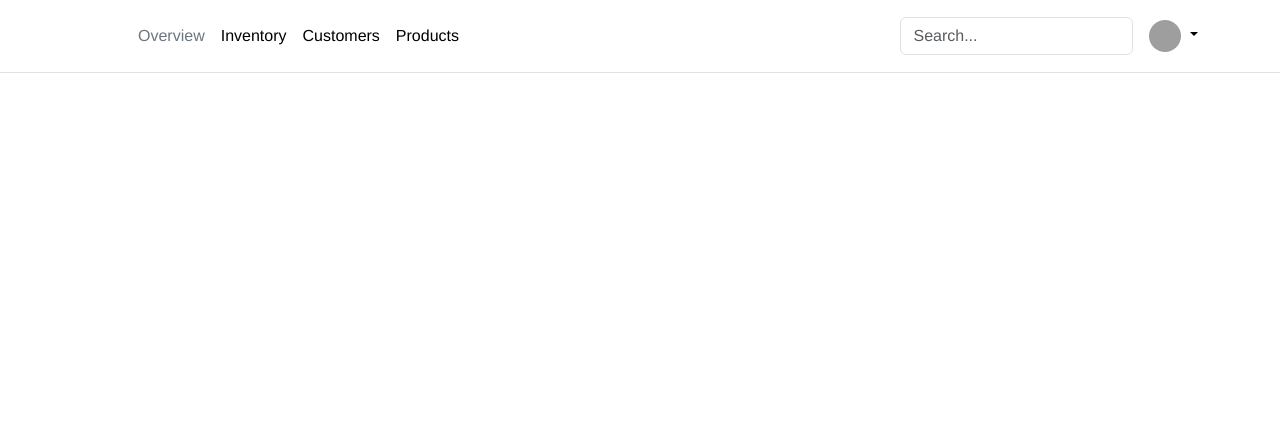
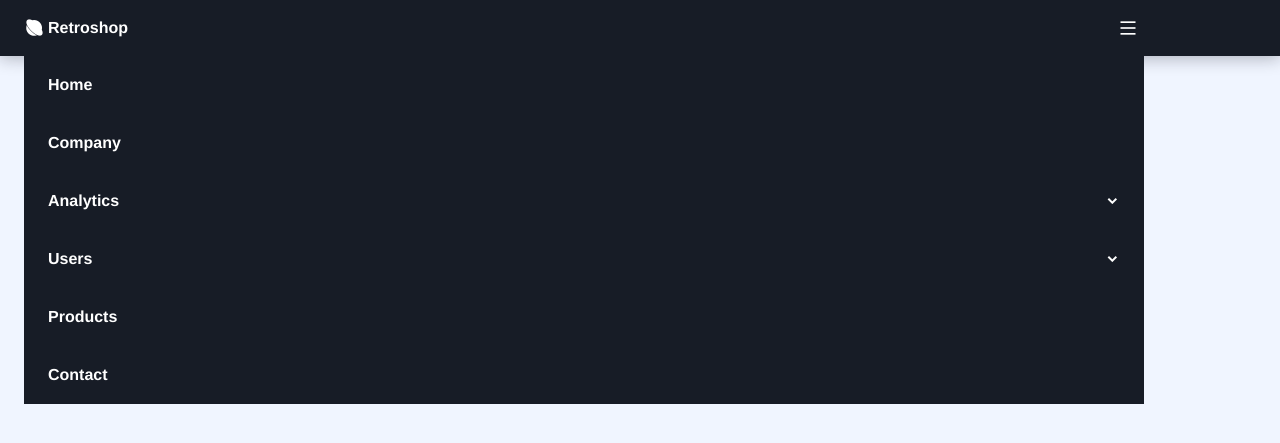
Before and after one commit to HazisVoda/retrogame-shop, a PHP site: page / in a window 1280 px wide. Shown: the top 443 px of the page. Run offline with PHP 8.4, Linux system fonts and the light colour scheme; some libraries are stand-ins or nearby versions; grey boxes are pictures that could not be loaded.

Commit message:
Base navbar almost finished

```diff
--- a/index.php
+++ b/index.php
@@ -4,44 +4,54 @@
     <title>Shop</title>
     <meta charset="UTF-8">
     <meta name="viewport" content="width=device-width, initial-scale=1.0">
+    <link href="https://cdn.jsdelivr.net/npm/remixicon@3.2.0/fonts/remixicon.css" rel="stylesheet">
     <link rel="stylesheet" href="style.css">
-    <link href="https://cdn.jsdelivr.net/npm/bootstrap@5.3.3/dist/css/bootstrap.min.css" rel="stylesheet" integrity="sha384-QWTKZyjpPEjISv5WaRU9OFeRpok6YctnYmDr5pNlyT2bRjXh0JMhjY6hW+ALEwIH" crossorigin="anonymous">
 </head>
 <body>
-<header class="p-3 mb-3 border-bottom">
-    <div class="container">
-      <div class="d-flex flex-wrap align-items-center justify-content-center justify-content-lg-start">
-        <a href="/retrogame-shop/index.php" class="d-flex align-items-center mb-2 mb-lg-0 link-body-emphasis text-decoration-none">
-          <svg class="bi me-2" width="40" height="32" role="img" aria-label="Bootstrap"><use xlink:href="#bootstrap"></use></svg>
+  <header class="header">
+    <nav class="nav container">
+      <div class="nav__data">
+        <a href="#" class="nav__logo">
+          <i class="ri-planet-fill"></i> Retroshop
         </a>
 
-        <ul class="nav col-12 col-lg-auto me-lg-auto mb-2 justify-content-center mb-md-0">
-          <li><a href="#" class="nav-link px-2 link-secondary">Overview</a></li>
-          <li><a href="#" class="nav-link px-2 link-body-emphasis">Inventory</a></li>
-          <li><a href="#" class="nav-link px-2 link-body-emphasis">Customers</a></li>
-          <li><a href="#" class="nav-link px-2 link-body-emphasis">Products</a></li>
+        <div class="nav__toggle" id="nav-toggle">
+          <i class="ri-menu-line nav__burger"></i>
+          <i class="ri-close-line nav__close"></i>
+        </div>
+
+      </div>
+
+      <div class="nav__menu" id="nav-menu">
+        <ul class ="nav__list">
+          <li class="dropdown__item">
+            <a href="#" class="nav__link">Home</a>
+          </li>
+          <li class="dropdown__item">
+            <a href="#" class="nav__link">Company</a>
+          </li>
+          <li class="dropdown__item">
+            <div class="nav__link">
+              Analytics <i class="ri-arrow-down-s-line dropdown__arrow"></i>
+            </div>
+          </li>
+          <li class="dropdown__item">
+            <div class="nav__link">
+              Users <i class="ri-arrow-down-s-line dropdown__arrow"></i>
+            </div>
+          </li>
+          <li class="dropdown__item">
+            <a href="#" class="nav__link">Products</a>
+          </li>
+          <li class="dropdown__item">
+            <a href="#" class="nav__link">Contact</a>
+          </li>
+
         </ul>
-
-        <form class="col-12 col-lg-auto mb-3 mb-lg-0 me-lg-3" role="search">
-          <input type="search" class="form-control" placeholder="Search..." aria-label="Search">
-        </form>
-
-        <div class="dropdown text-end">
-          <a href="#" class="d-block link-body-emphasis text-decoration-none dropdown-toggle" data-bs-toggle="dropdown" aria-expanded="false">
-            <img src="https://github.com/mdo.png" alt="mdo" width="32" height="32" class="rounded-circle">
-          </a>
-          <ul class="dropdown-menu text-small" style="">
-            <li><a class="dropdown-item" href="#">New project...</a></li>
-            <li><a class="dropdown-item" href="#">Settings</a></li>
-            <li><a class="dropdown-item" href="#">Profile</a></li>
-            <li><hr class="dropdown-divider"></li>
-            <li><a class="dropdown-item" href="#">Sign out</a></li>
-          </ul>
-        </div>
       </div>
-    </div>
+    </nav>
   </header>
 
-    <script src="https://cdn.jsdelivr.net/npm/bootstrap@5.3.3/dist/js/bootstrap.bundle.min.js" integrity="sha384-YvpcrYf0tY3lHB60NNkmXc5s9fDVZLESaAA55NDzOxhy9GkcIdslK1eN7N6jIeHz" crossorigin="anonymous"></script>
+  <script src="main.js"></script>
 </body>
 </html>
--- /dev/null
+++ b/main.js
@@ -0,0 +1,14 @@
+const showMenu = (toggleId, navId) =>{
+    const toggle = document.getElementById(toggleId),
+          nav = document.getElementById(navId)
+
+    toggle.addEventListener('click', () =>{
+        // Add show-menu class to nav menu
+        nav.classList.toggle('show-menu')
+
+        // Add show-icon to show and hide the menu icon
+        toggle.classList.toggle('show-icon')
+    })
+ }
+
+ showMenu('nav-toggle','nav-menu')
--- a/style.css
+++ b/style.css
@@ -1,3 +1,151 @@
+:root {
+    --header-height: 3.5rem;
+
+    --black-color: hsl(220, 24%, 12%);
+    --black-color-light: hsl(220, 24%, 15%);
+    --black-color-lighten: hsl(220, 24%, 18%);
+    --white-color: #fff;
+    --body-color: hsl(220, 100%, 97%);
+
+    --body-font: 'Helvetica Neue', sans-serif;
+    --normal-font-size: .938rem;
+
+    --font-regular: 400;
+    --font-semi-bold: 600;
+
+    --z-tooltip: 10;
+    --z-fixed: 100;
+}
+
+@media screen and (min-width: 1024px) {
+    :root {
+        --normal-font-size: 1rem;
+    }
+}
+
 * {
-    font-family: 'Helvetica Neue', sans-serif;
+    box-sizing: border-box;
+    margin: 0;
+    padding: 0;
 }
+
+body {
+    font-family: var(--body-font);
+    font-size: var(--normal-font-size);
+    background-color: var(--body-color);
+}
+
+ul {
+    list-style: none;
+}
+
+a {
+    text-decoration: none;
+}
+
+.container {
+    max-width: 1120px;
+    margin-inline: 1.5rem;
+}
+
+.header {
+    position: fixed;
+    top: 0;
+    left: 0;
+    width: 100%;
+    background-color: var(--black-color);
+    box-shadow: 0 2px 16px hsla(220, 32%, 8%, .3);
+    z-index: var(--z-fixed);
+}
+
+.nav {
+    height: var(--header-height);
+}
+
+.nav__logo,
+.nav__burger,
+.nav__close {
+    color: var(--white-color);
+}
+
+.nav__data {
+    height: 100%;
+    display: flex;
+    justify-content: space-between;
+    align-items: center;
+}
+
+.nav__logo {
+    display: inline-flex;
+    align-items: center;
+    column-gap: .25rem;
+    font-weight: var(--font-semi-bold);
+}
+.nav__logo i {
+    font-weight: intial;
+    font-size: 1.25rem;
+}
+
+.nav__toggle {
+    position: relative;
+    width: 32px;
+    height: 32px;
+}
+
+.nav__burger,
+.nav__close {
+    position: absolute;
+    width: max-content;
+    height: max-content;
+    inset: 0;
+    margin: auto;
+    font-size: 1.25rem;
+    cursor: pointer;
+    transition: opacity .1s, transform .4s;
+}
+
+.nav__close {
+    opacity: 0;
+}
+
+@media screen and (max-width: 1118px) {
+    #nav-menu {
+        position: absolute;
+        left: 0;
+        top: 2.5rem;
+        width: 100%;
+        height: calc(100vh - 3.5rem);
+        overflow: auto;
+        pointer-events: none;
+        opacity: 0;
+        transition: top .4s, opacity .3s;
+    }
+    .nav__menu::-webkit-scrollbar {
+        width: 0;
+    }
+    .nav__list {
+        background-color: var(--black-color);
+        padding-top: 1rem;
+    }
+}
+
+.nav__link {
+    color: var(--white-color);
+    background-color: var(--black-color);
+    font-weight: var(--font-semi-bold);
+    display: flex;
+    padding: 1.25rem 1.5rem;
+    justify-content: space-between;
+    align-items: center;
+    transition: background-color .3s;
+}
+
+.nav__link:hover {
+    background-color: var(--black-color-light);
+}
+
+.show-menu {
+    opacity: 1;
+    top: 3.5rem;
+    pointer-events: initial;
+}
```
